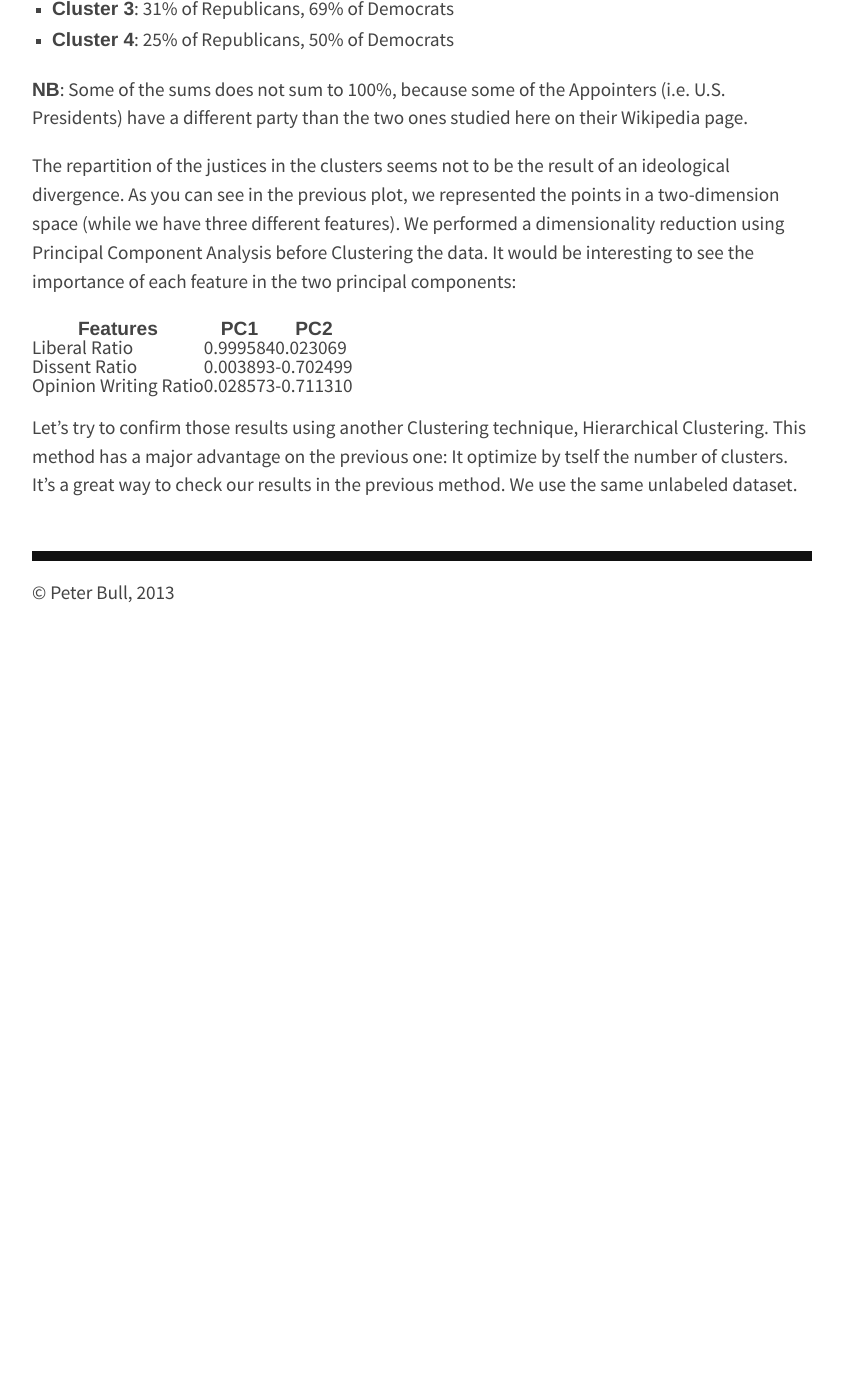
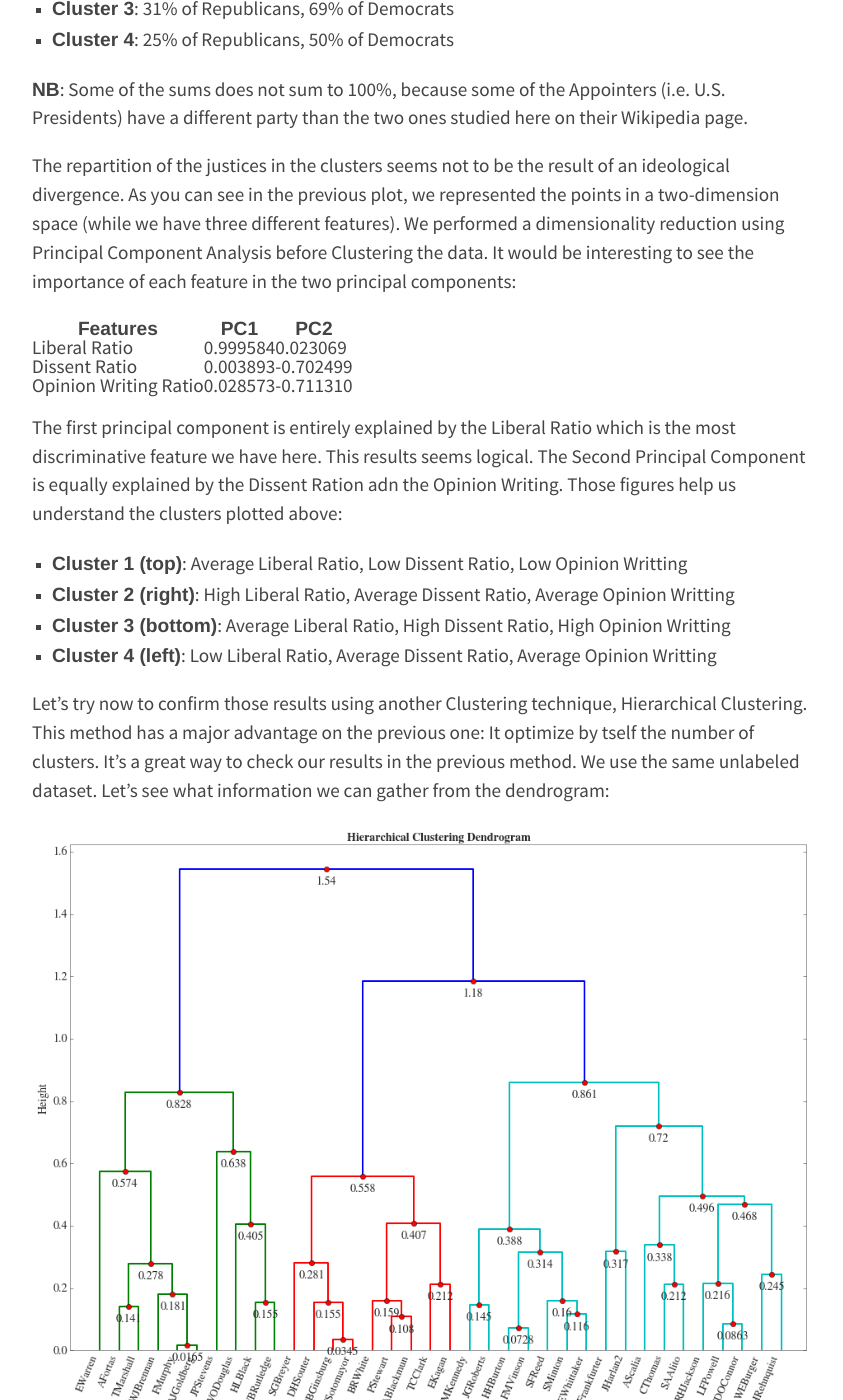
Before and after one commit to pjbull/benchmarked, a Jekyll site: the page built from preds.md, in a window 1280 px wide and 1400 px high, scrolled down 5690 px. Shown: the whole window, without its empty margins (218-1061 px from the left). Built offline with Jekyll 4.4.1, drawn with Linux system fonts in a browser that asks for light colours; some web fonts are replaced; before the commit the page ends 6320 px from its top, so only the background shows below that; some of the changed text lies outside the part shown.

Commit message:
Sixth Update

```diff
--- a/preds.md
+++ b/preds.md
@@ -10,7 +10,7 @@
 Each justice of the Supreme Court is appointed by a President of the United States. Even if this choice is supposed to be the most objective, one may think that the justice was choosen because of his ideological
 closenness to the President's ideas. We try to see if this bias exists and has any impact on the Supreme Court decisions.
 
-###Descriptive Graphs
+###Let's describe first
 
 On each case raised to the Supreme Court, each justice takes a decision and the final decision is the choice of the Majority. A justice can choose between to directions:
 
@@ -69,5 +69,39 @@
 |Dissent Ratio  |0.003893  |-0.702499  |
 |Opinion Writing Ratio  |0.028573  |-0.711310  |
 
-Let's try to confirm those results using another Clustering technique, Hierarchical Clustering.
+The first principal component is entirely explained by the Liberal Ratio which is the most discriminative feature we have here. This results seems logical. The Second Principal Component is equally explained
+by the Dissent Ration adn the Opinion Writing. Those figures help us understand the clusters plotted above:
+
+* **Cluster 1 (top)**: Average Liberal Ratio, Low Dissent Ratio, Low Opinion Writting
+* **Cluster 2 (right)**: High Liberal Ratio, Average Dissent Ratio, Average Opinion Writting
+* **Cluster 3 (bottom)**: Average Liberal Ratio, High Dissent Ratio, High Opinion Writting
+* **Cluster 4 (left)**: Low Liberal Ratio, Average Dissent Ratio, Average Opinion Writting
+
+Let's try now to confirm those results using another Clustering technique, Hierarchical Clustering.
 This method has a major advantage on the previous one: It optimize by tself the number of clusters. It's a great way to check our results in the previous method. We use the same unlabeled dataset.
+Let's see what information we can gather from the dendrogram:
+
+![alt text]({{site.baseurl}}img/pred1_hierarchical.png "Title")
+
+Hierarchical produced four different clusters here., with the following Republican/Democrat within percentages:
+
+* **Cluster 1**: 33% of Republicans, 44% of Democrats
+* **Cluster 2**: 38% of Republicans, 62% of Democrats
+* **Cluster 3**: 44% of Republicans, 50% of Democrats
+* **Cluster 4**: 100% of Republicans, 0% of Democrats (only 2 justices)
+
+If we observe the average of the featuers in each of the clusters:
+
+|Cluster|Dissent Ratio|Liberal Ratio|Opinion Ratio|
+|Cluster 1|0.188383|0.301634|0.191803|
+|Cluster 2|0.207880|0.390014|0.216675|
+|Cluster 3|0.234617|0.684211|0.249562|
+|Cluster 4|0.211852|0.522745|0.218390|
+
+The liberal ratio are higher in average in clusters 3 and 4 than in clusters 1 and 2. Again it seems like it's the most discriminative feature and it's confirming the first part. the difference of the Dissent and
+Opinion Writting ratio averages in the clusters are not significative.
+
+###Conclusion
+
+The K-means and Hierarchical clustering algorithms output both 4 different clusters, where Democrats and Republicans are not obviously divided (except for some low-numbered clusters).
+Ideology positions do not affect obviously the Supreme Court decisions.
```
Also changed, not shown: img/pred1_hierarchical.png (added).
